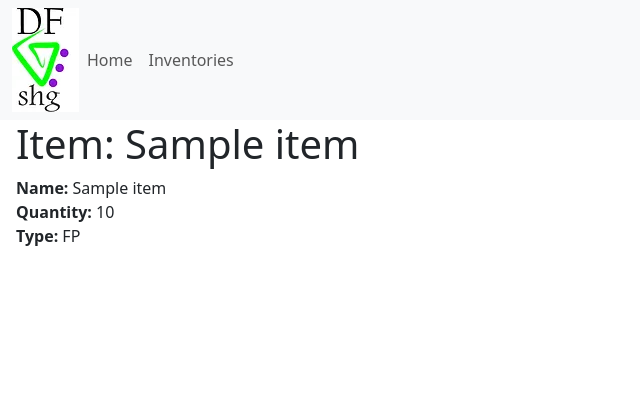
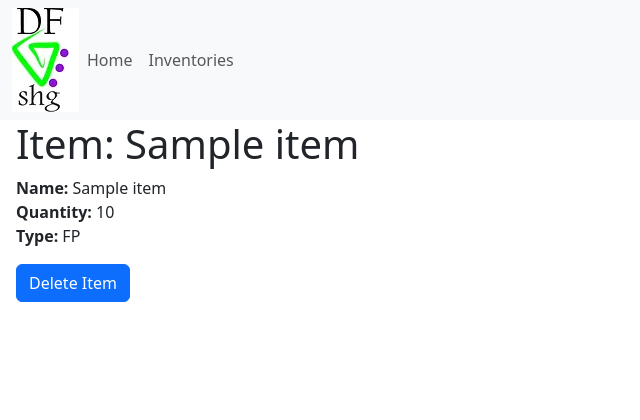
Before and after one commit to lazerllamaz/cs3300_project, a Django app: page /items/1/ in a window 1280 px wide. Shown: the top 420 px of the page, without its empty margins (0-640 px from the left). Run offline with Django 4.2, Linux system fonts and the light colour scheme; tables that the repository leaves empty hold one stand-in row (values such as "Sample post"); some libraries are stand-ins or nearby versions.

Commit message:
Added 'delete item' button

```diff
--- a/art_app/templates/art_app/item_detail.html
+++ b/art_app/templates/art_app/item_detail.html
@@ -13,6 +13,6 @@
             <strong>Type: </strong> {{ item.item_Type }}
 
         </p>
-
+        <a class="btn btn-primary" href="{% url 'delete_item' item.id %}" role="button">Delete Item</a>
     </div>
 {% endblock %}
--- a/art_app/urls.py
+++ b/art_app/urls.py
@@ -13,4 +13,7 @@ urlpatterns = [
 
     #create item form
     path('inventories/<int:inventory_id>/create_item/', views.createItem, name='create_item'),
+
+    #delete item
+    path('items/<int:item_id>/delete_item/', views.deleteItem, name='delete_item'),
 ]
--- a/art_app/views.py
+++ b/art_app/views.py
@@ -1,9 +1,10 @@
 #polls/views.py in Django tutorial
 
-from typing import Any
 from django.shortcuts import redirect, render
-from django.http import Http404, HttpResponse
+from django.http import HttpResponseRedirect
 from django.views import generic
+from django.urls import reverse
+
 from .models import Inventory, Item
 from .forms import ItemForm
 
@@ -30,7 +31,7 @@ class ItemListView(generic.ListView):
 class ItemDetailView(generic.DetailView):
     model = Item
 
-
+#Create an item
 def createItem(request, inventory_id):
     form = ItemForm()
     inventory = Inventory.objects.get(pk=inventory_id)
@@ -53,3 +54,10 @@ def createItem(request, inventory_id):
 
     context = {'form': form}
     return render(request, 'art_app/item_form.html', context)
+
+#delete an item
+def deleteItem(request, item_id):
+
+    item = Item.objects.get(pk=item_id)
+    item.delete()
+    return  HttpResponseRedirect(reverse('inventories'))
```
